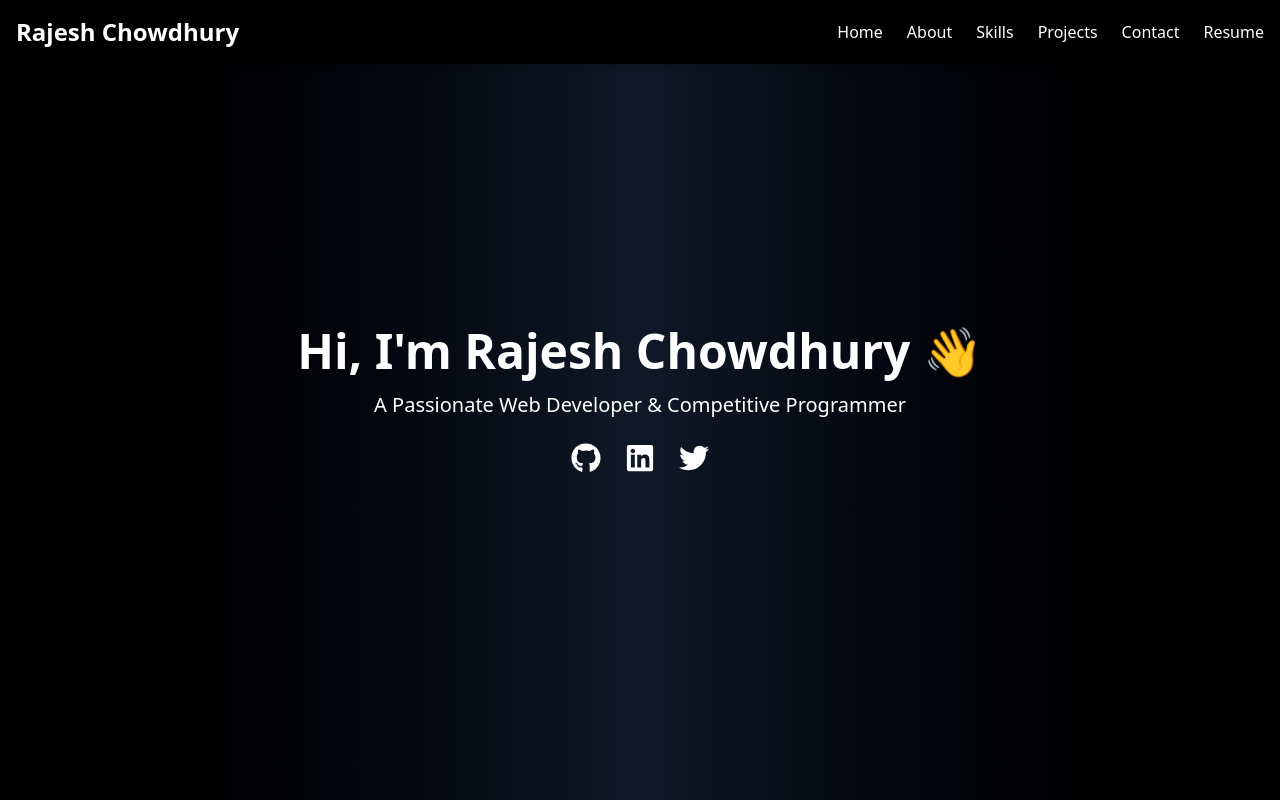
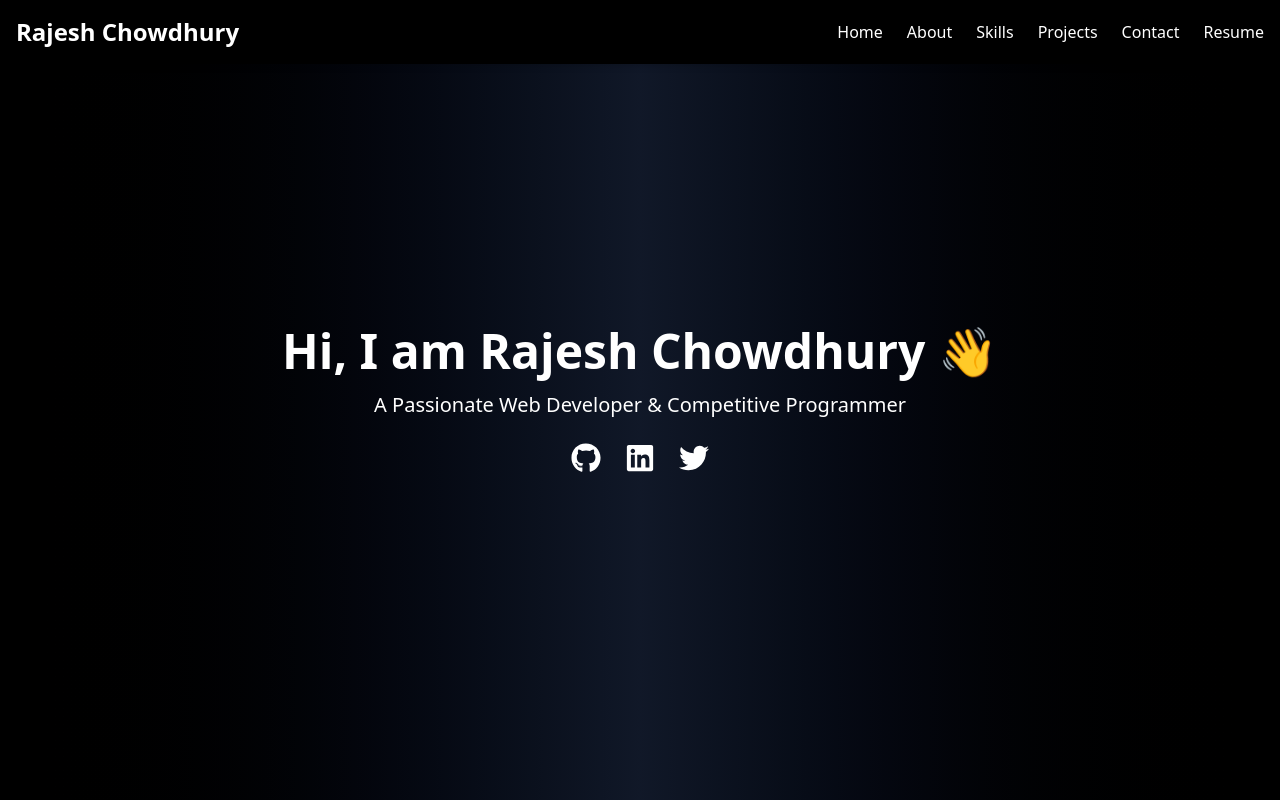
Before and after one commit to rajeshbd99/rajesh-portfolio-website, a React (Vite) app: page / in a window 1280 px wide. Shown: the top 800 px of the page. Built offline with nearby package versions, Linux system fonts and the light colour scheme.

Commit message:
fix: correct wording in Banner component introduction

```diff
--- a/src/components/Banner.jsx
+++ b/src/components/Banner.jsx
@@ -5,7 +5,7 @@ const Banner = () => {
   return (
     <section id="home" className="h-screen flex flex-col justify-center items-center text-center bg-gradient-to-r from-black via-gray-900 to-black text-white">
       <motion.h1 className="text-5xl font-bold" initial={{ opacity: 0 }} animate={{ opacity: 1 }} transition={{ duration: 1 }}>
-        Hi, I'm Rajesh Chowdhury 👋
+        Hi, I am Rajesh Chowdhury 👋
       </motion.h1>
       <p className="text-xl mt-4">A Passionate Web Developer & Competitive Programmer</p>
       <div className="flex space-x-6 mt-6">
```
